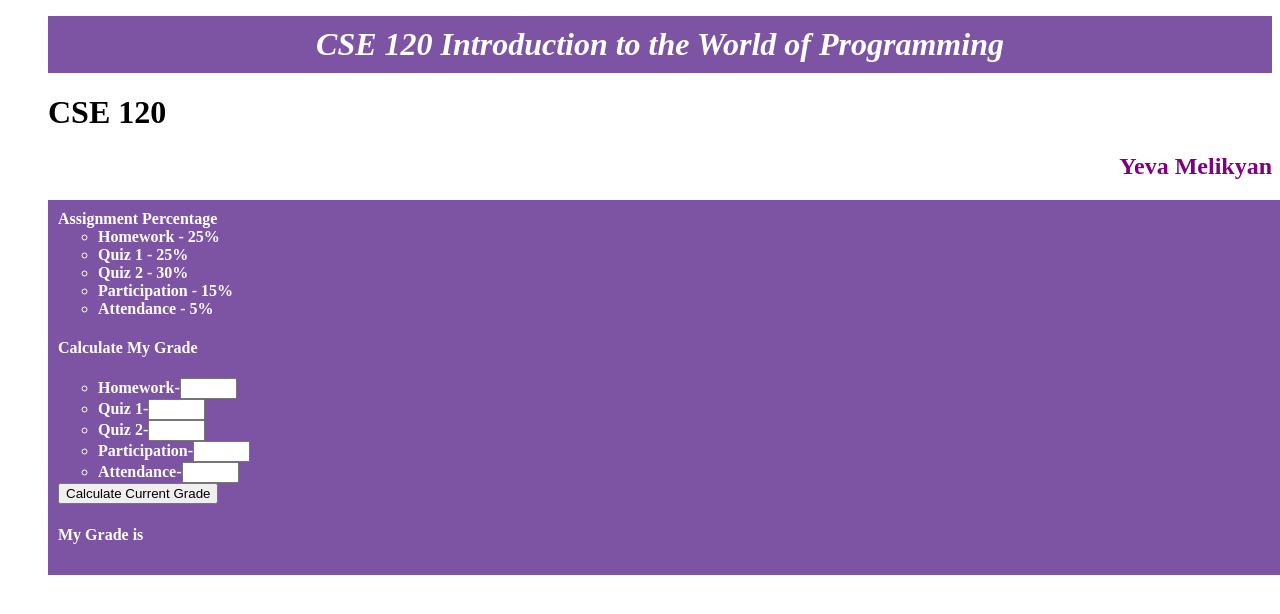
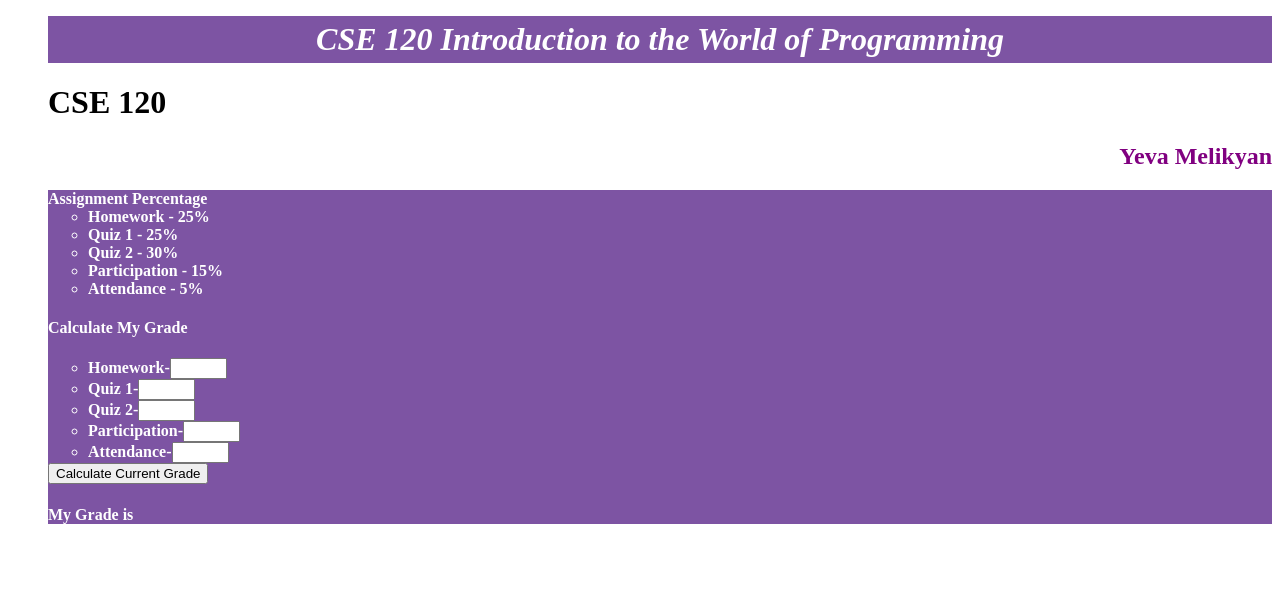
Before and after one commit to yevamelikyan/Grade-Calcutaor, a plain HTML site: page index.html in a window 1280 px wide. Drawn offline with Linux system fonts and the light colour scheme.

Commit message:
Update style.css

```diff
--- a/style.css
+++ b/style.css
@@ -1,7 +1,7 @@
 #title {
   background-color:rgb(125, 84, 163);
   color: white;
-  padding: 10px;
+  padding: 5px;
   text-align: center;
   margin: 0px;
   font-weight: bolder;
@@ -11,10 +11,10 @@
   #header {
   background-color:rgb(125, 84, 163);
   color: white;
-  padding: 10px;
+  padding: 0px;
   text-align: left;
   font-weight: bolder;
-  font-style: Helvetica;
+  font-family: 'Lucida Sans', 'Lucida Sans Regular', 'Lucida Grande', 'Lucida Sans Unicode', Geneva, Verdana, sans-serif
   width: 100%
   }
 
```
